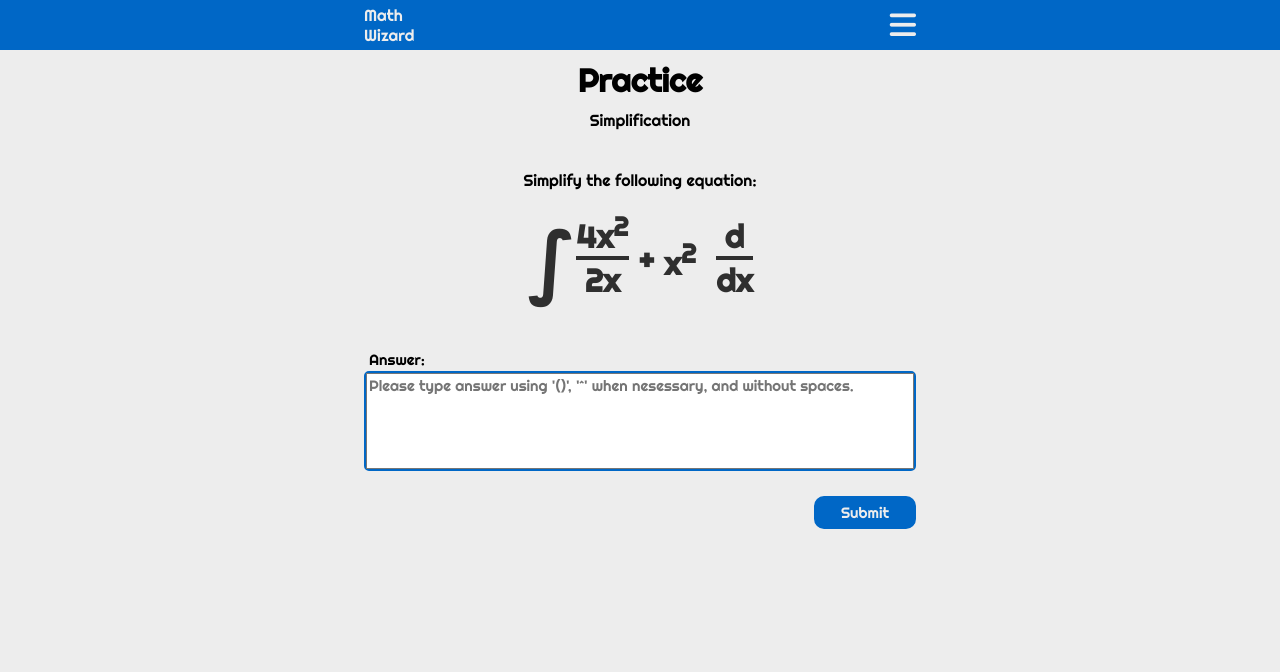
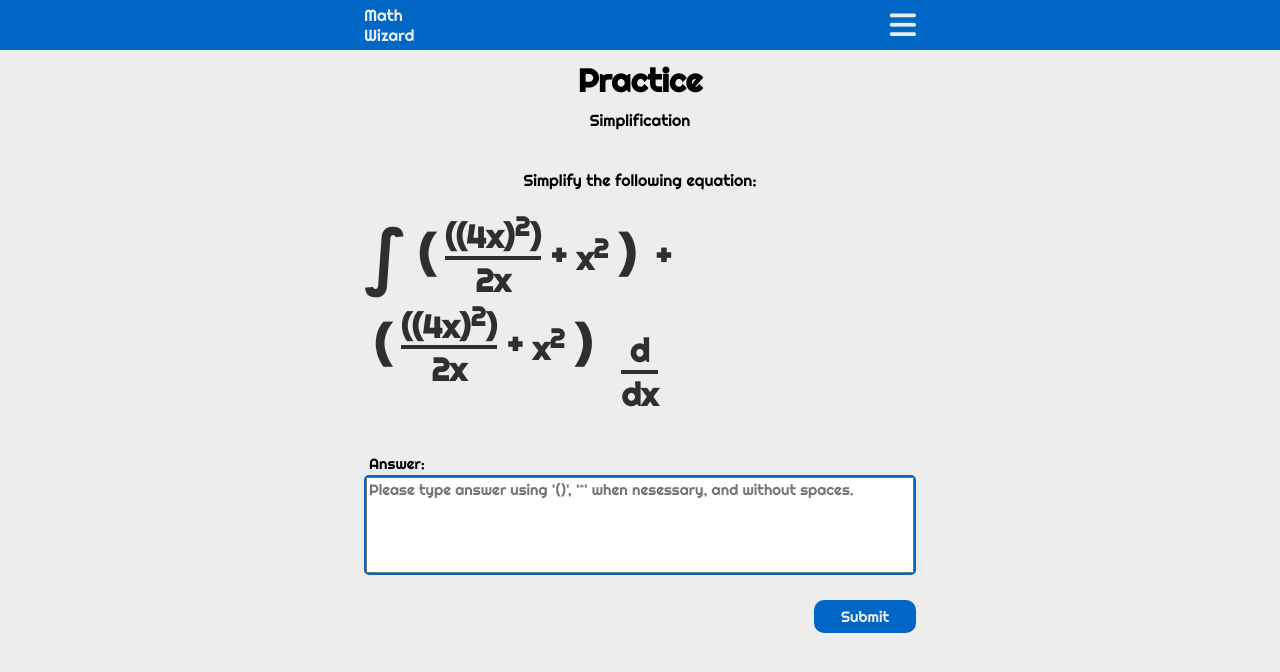
Before and after one commit to alexdenbaugh/ajax-project, a website: page index.html in a window 1280 px wide. Drawn offline with Linux system fonts and the light colour scheme.

Commit message:
Working on styling problem statement. #2

```diff
--- a/css/styles.css
+++ b/css/styles.css
@@ -208,6 +208,7 @@ div.problem {
   margin: 20px auto;
   width: fit-content;
   align-items: baseline;
+  position: relative;
 }
 
 div.problem h1 {
@@ -216,18 +217,24 @@ div.problem h1 {
 }
 
 div.integral-sign {
+  /* position: absolute; */
+  left: -60px;
   align-self: center;
 }
 
 h1.integral {
-  position: relative;
-  font-size: 80px;
+  font-size: 72px;
 }
 
-div.plus {
+div.plus,
+div.parenthesis {
   display: flex;
   align-self: center;
   margin: 0 10px;
+}
+
+div.parenthesis h1 {
+  font-size: 48px;
 }
 
 .no-fraction {
@@ -247,6 +254,11 @@ div.plus {
   border-top: #2f2f2f 4px solid;
 }
 
+div.equation-block {
+  display: flex;
+  align-items: center;
+}
+
 textarea {
   width: 100%;
   height: 100%;
--- a/index.html
+++ b/index.html
@@ -102,16 +102,46 @@
             <div class="integral-sign">
               <h1 class="font grey-text integral">&int;</h1>
             </div>
-            <div>
-              <h1 class="font grey-text numerator">4x<sup>2</sup></h1>
-              <h1 class="font grey-text denominator">2x</h1>
+            <div class="equation-block">
+              <div class="parenthesis">
+                <h1 class="font grey-text">(</h1>
+              </div>
+              <div>
+                <h1 class="font grey-text numerator">((4x)<sup>2</sup>)</h1>
+                <h1 class="font grey-text denominator">2x</h1>
+              </div>
+              <div class="plus">
+                <h1 class="font grey-text">+</h1>
+              </div>
+              <div class="no-fraction">
+                <h1 class="font grey-text numerator">x<sup>2</sup></h1>
+                <h1 class="font grey-text denominator hidden">dx</h1>
+              </div>
+              <div class="parenthesis">
+                <h1 class="font grey-text">)</h1>
+              </div>
             </div>
             <div class="plus">
               <h1 class="font grey-text">+</h1>
             </div>
-            <div class="no-fraction">
-              <h1 class="font grey-text numerator">x<sup>2</sup></h1>
-              <h1 class="font grey-text denominator hidden">dx</h1>
+            <div class="equation-block">
+              <div class="parenthesis">
+                <h1 class="font grey-text">(</h1>
+              </div>
+              <div>
+                <h1 class="font grey-text numerator">((4x)<sup>2</sup>)</h1>
+                <h1 class="font grey-text denominator">2x</h1>
+              </div>
+              <div class="plus">
+                <h1 class="font grey-text">+</h1>
+              </div>
+              <div class="no-fraction">
+                <h1 class="font grey-text numerator">x<sup>2</sup></h1>
+                <h1 class="font grey-text denominator hidden">dx</h1>
+              </div>
+              <div class="parenthesis">
+                <h1 class="font grey-text">)</h1>
+              </div>
             </div>
             <div class="d-dx-integral">
               <h1 class="font grey-text numerator">d</h1>
```
